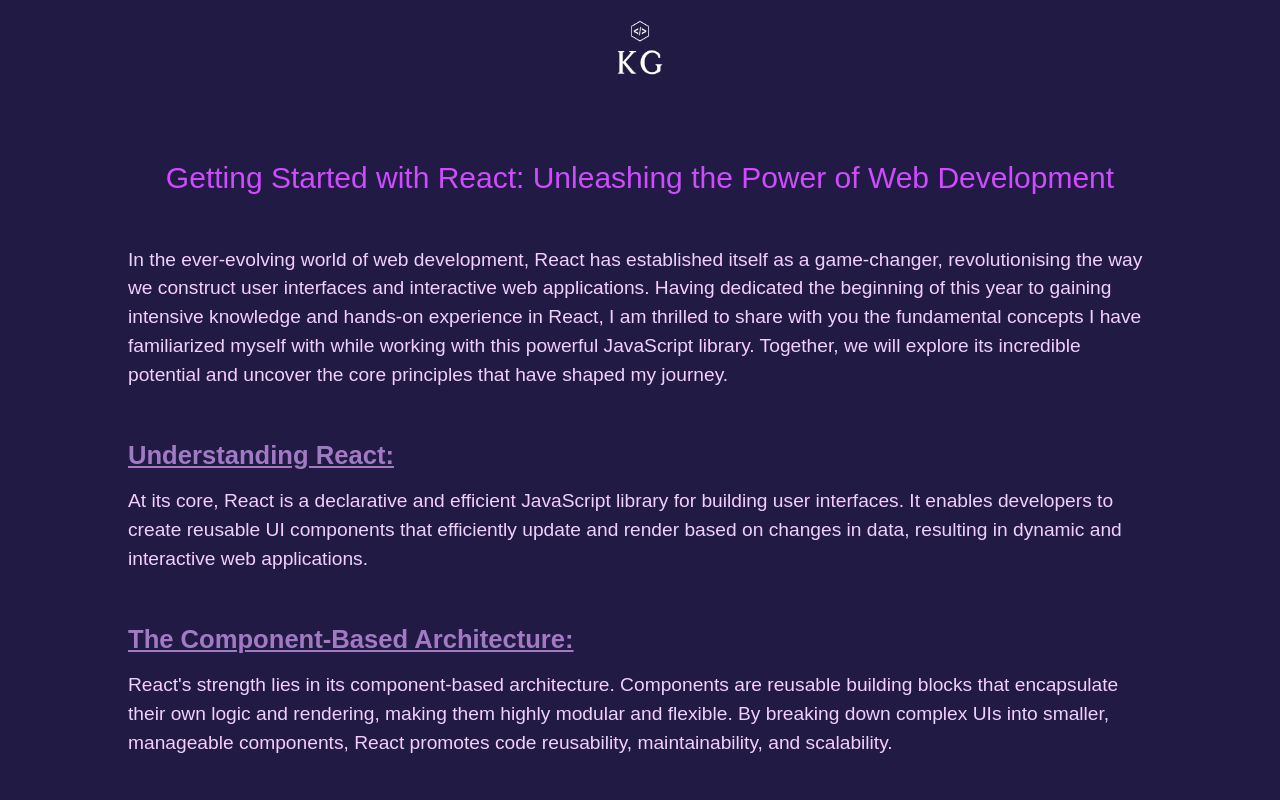
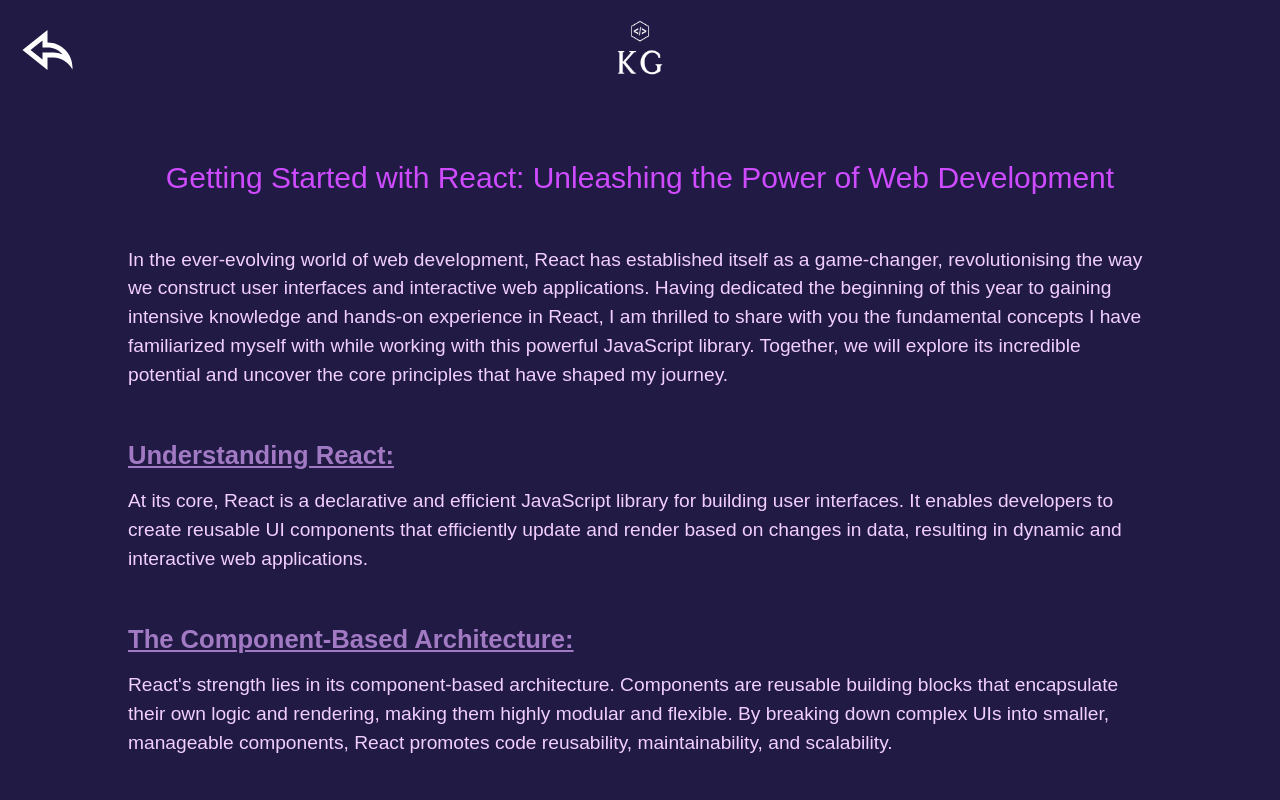
Before and after one commit to keenangee/portfolio-react, a React (Create React App) app: page /blog/1 in a window 1280 px wide. Shown: the top 800 px of the page. Built offline with nearby package versions, Linux system fonts and the light colour scheme; a web font is replaced by a local one.

Commit message:
changed fade in time and added back arrow on blogs

```diff
--- a/src/components/BlogNav.tsx
+++ b/src/components/BlogNav.tsx
@@ -1,13 +1,21 @@
+import { RiReplyLine } from "react-icons/ri";
+
 const Nav: React.FC = () => {
   return (
     <div
       className={
-        "top-0 fixed w-screen flex row justify-center p-5 bg-darkest z-10"
+        "top-0 fixed w-screen flex row justify-between p-5 bg-darkest z-10"
       }
     >
       <a href="/">
+        <RiReplyLine size={60} className=" cursor-pointer" color="white" />
+      </a>
+      <a href="/">
         <img src="/kg.png" alt="KG" className="w-15 h-14" />
       </a>
+      <div>
+        <RiReplyLine size={60} color="#201a44" />
+      </div>
     </div>
   );
 };
--- a/src/index.css
+++ b/src/index.css
@@ -34,7 +34,7 @@
 
 .fade-in-section {
   opacity: 0;
-  transition: opacity 2.5s ease-in-out; /* Adjust the transition duration as needed */
+  transition: opacity 2s ease-in-out; /* Adjust the transition duration as needed */
 }
 
 .fade-in-section.fade-in {
```
